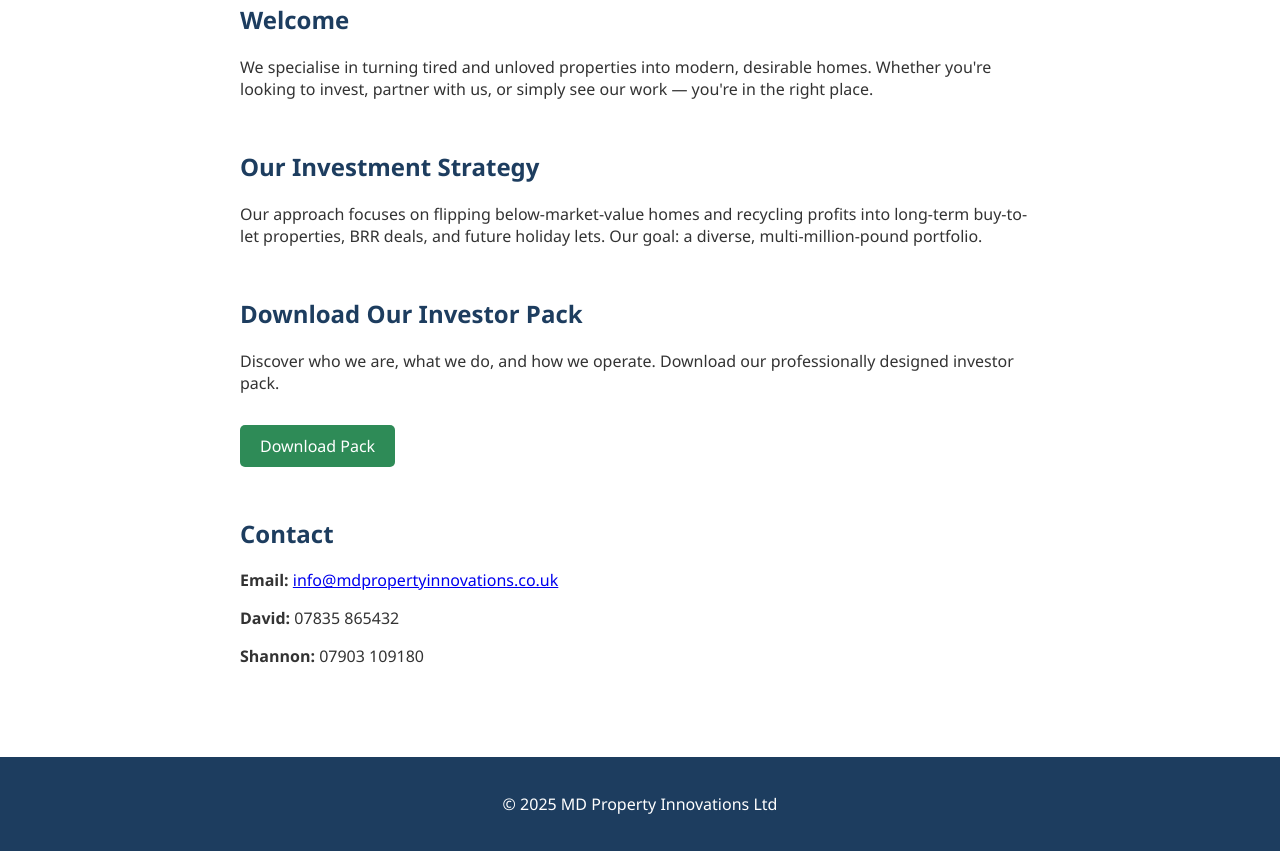
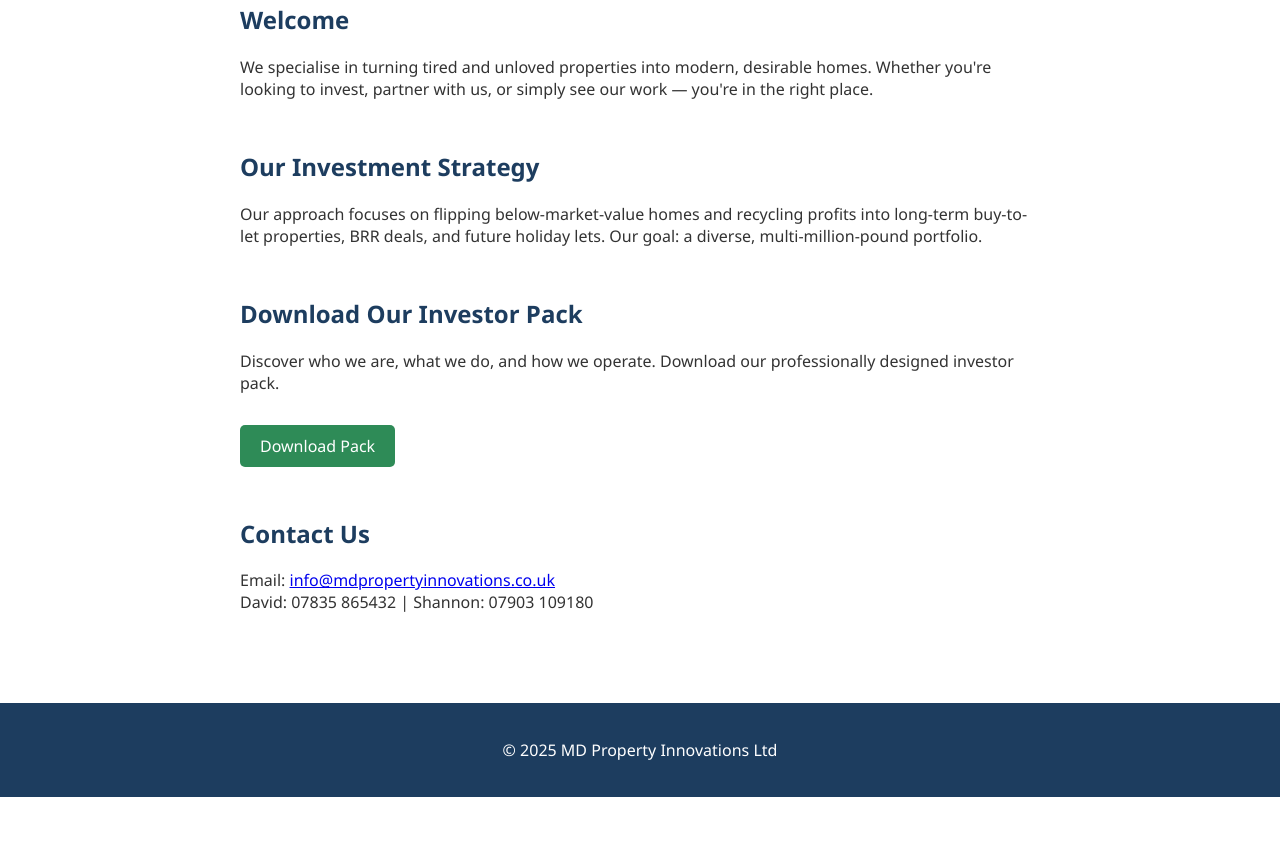
Before and after one commit to Shannyd999/MD-Property-Innovations, a plain HTML site: page index.html in a window 1280 px wide. Shown: the part 483-1334 px from the top of the page. After the commit the page ends 1280 px from the top, so only its background shows below. Drawn offline with Linux system fonts and the light colour scheme.

Commit message:
Update index.html

```diff
--- a/index.html
+++ b/index.html
@@ -69,11 +69,10 @@
     </section>
 
     <section class="section">
-      <h2>Contact</h2>
-      <p><strong>Email:</strong> <a href="mailto:info@mdpropertyinnovations.co.uk">info@mdpropertyinnovations.co.uk</a></p>
-      <p><strong>David:</strong> 07835 865432</p>
-      <p><strong>Shannon:</strong> 07903 109180</p>
-    </section>
+  <h2>Contact Us</h2>
+  <p>Email: <a href="mailto:info@mdpropertyinnovations.co.uk">info@mdpropertyinnovations.co.uk</a><br>
+  David: 07835 865432 | Shannon: 07903 109180</p>
+</section>
   </main>
 
   <footer>
```
